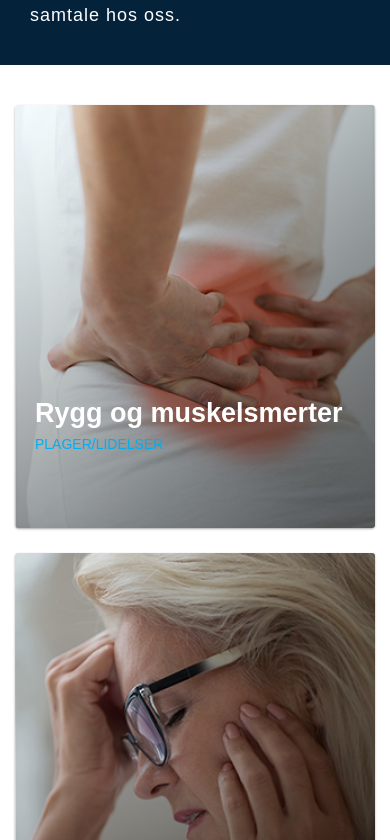
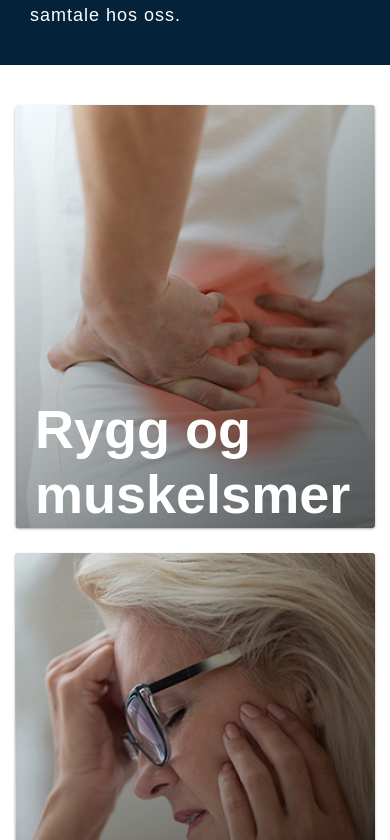
Before and after one commit to KittiVerdal/zenter, a Nuxt app: page /plager in a window 390 px wide. Shown: the part 784-1624 px from the top of the page. Built offline with nearby package versions, Linux system fonts and the light colour scheme; a web font is replaced by a local one.

Commit message:
imagecard styled for mobile

```diff
--- a/components/cards/imageCard.vue
+++ b/components/cards/imageCard.vue
@@ -40,12 +40,17 @@ h6.text-muted {
   color: $primary !important;
   text-transform: uppercase;
   font-size: 14px;
-  z-index: 200;
+  @media screen and (max-width: 768px) {
+    font-size: 24px;
+  }
 }
 h4 {
   padding-top: 85%;
   font-weight: 900;
   font-size: 27px;
+  @media screen and (max-width: 768px) {
+    font-size: 54px;
+  }
 }
 a {
   cursor: pointer;
```
